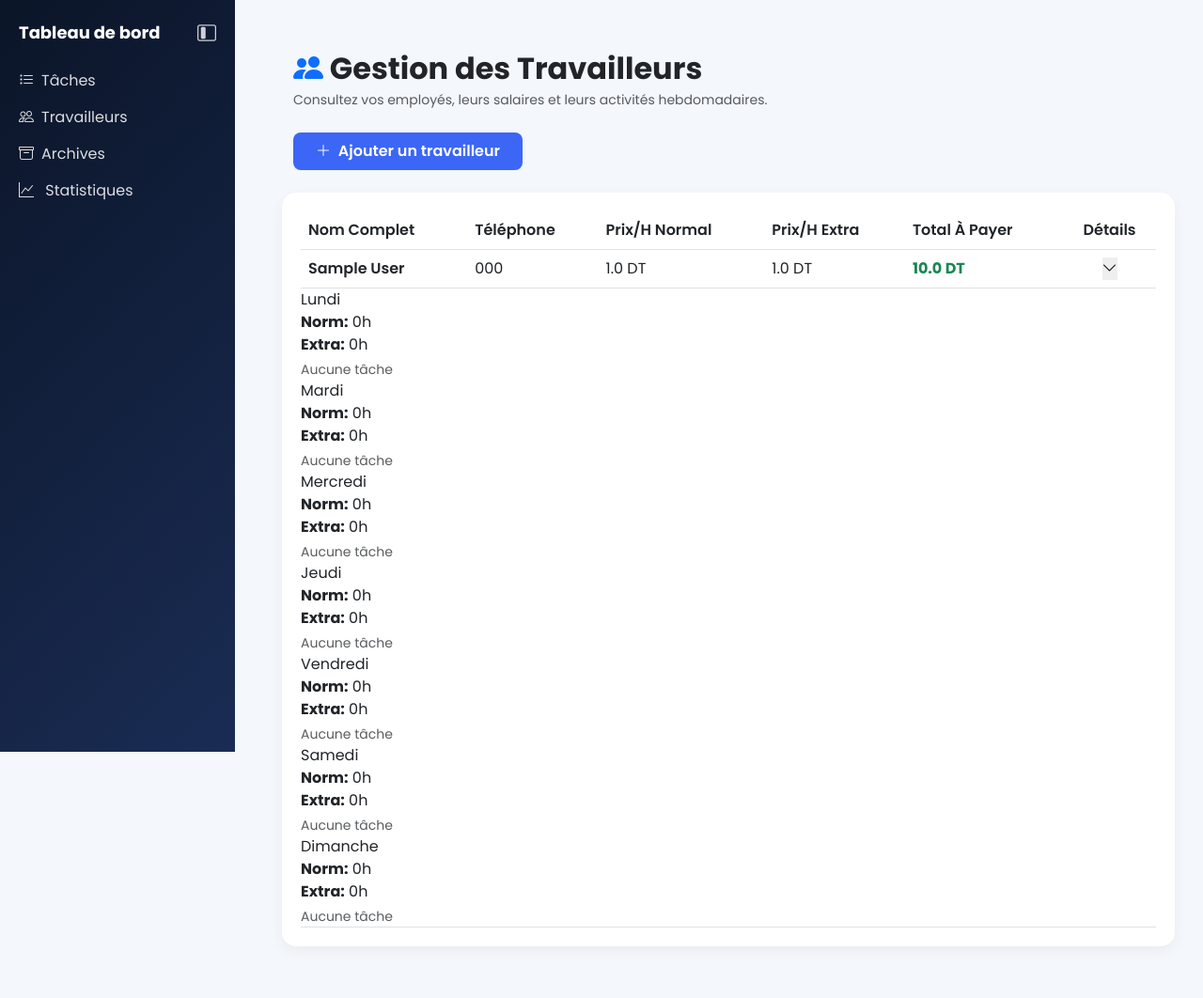
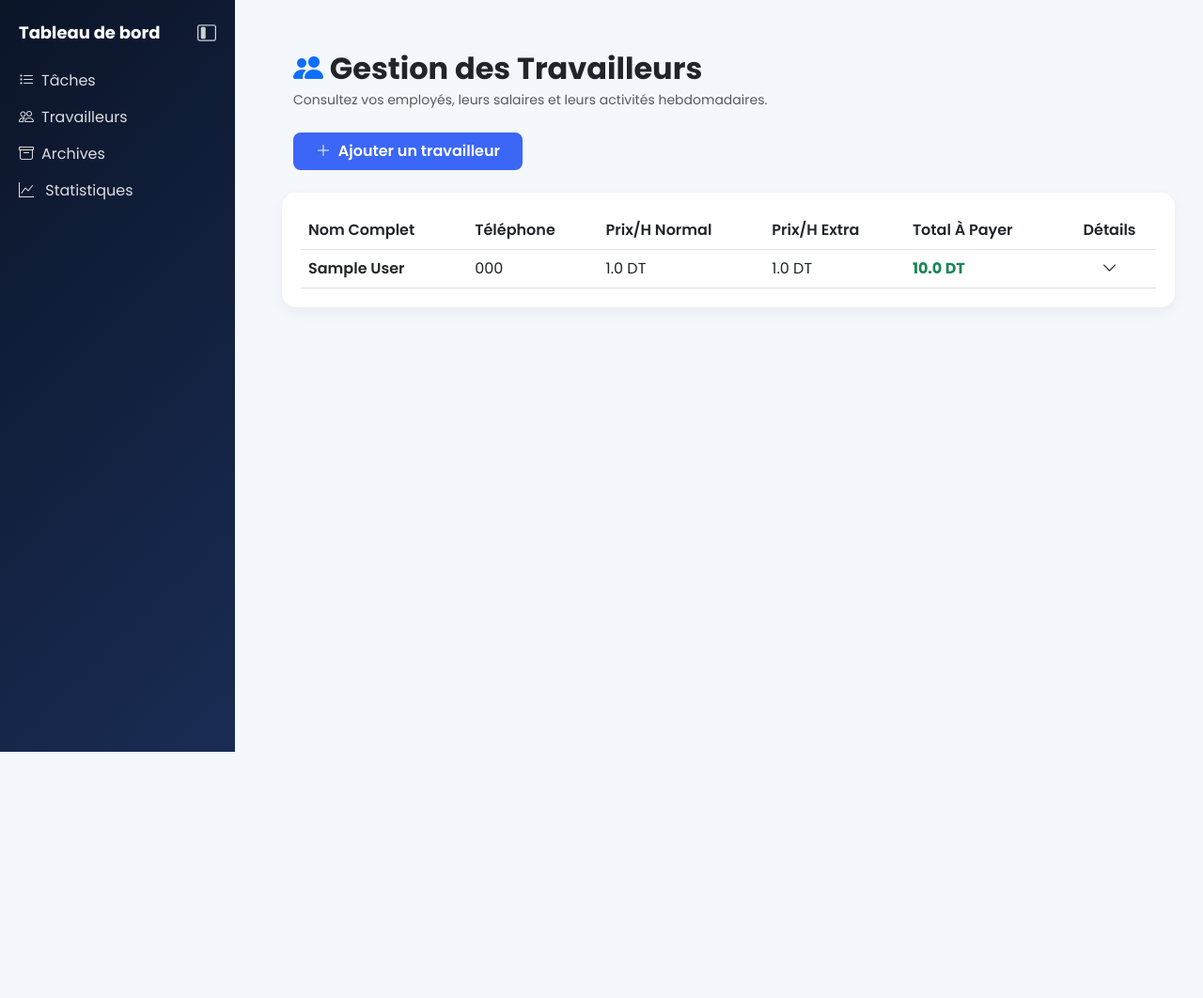
Before and after one commit to maramtemime/business-management-app, a Flask app: page /travailleurs in a window 1280 px wide. Shown: the whole page at 94% size. After the commit the page ends 800 px from the top, so only its background shows below. Run offline with Flask 3, Linux system fonts and the light colour scheme; tables that the repository leaves empty hold one stand-in row (values such as "Sample post").

Commit message:
feat(workers): add toggle CSS logic for weekly details view and arrow rotation

```diff
--- a/templates/dashboard.html
+++ b/templates/dashboard.html
@@ -103,7 +103,7 @@
             </thead>
             <tbody>
                 {% for t in today_tasks %}
-                <tr ondblclick="openTask({{ t.id }})" style="cursor: pointer;" class="{% if t.note and t.note|string|trim != '' %}has-note{% endif %}">
+                <tr ondblclick="openTask('{{ t.id }}')" style="cursor: pointer;" class="{% if t.note and t.note|string|trim != '' %}has-note{% endif %}">
                     <td>{{ t.client_name }}</td>
                     <td>{{ t.phone }}</td>
                     <td>{{ t.direction or '-' }}</td>
@@ -142,7 +142,7 @@
             </thead>
             <tbody>
                 {% for t in pending_tasks %}
-                <tr ondblclick="openTask({{ t.id }})" style="cursor: pointer;" class="{% if t.note and t.note|string|trim != '' %}has-note{% endif %}">
+                <tr ondblclick="openTask('{{ t.id }}')" style="cursor: pointer;" class="{% if t.note and t.note|string|trim != '' %}has-note{% endif %}">
                     <td>{{ t.client_name }}</td>
                     <td>{{ t.phone }}</td>
                     <td>{{ t.direction or '-' }}</td>
@@ -183,7 +183,7 @@
             </thead>
             <tbody>
                 {% for t in done_week_tasks %}
-                <tr ondblclick="openTask({{ t.id }})" style="cursor: pointer;" class="{% if t.note and t.note|string|trim != '' %}has-note{% endif %}">
+                <tr ondblclick="openTask('{{ t.id }}')" style="cursor: pointer;" class="{% if t.note and t.note|string|trim != '' %}has-note{% endif %}">
                     <td>{{ t.client_name }}</td>
                     <td>{{ t.phone }}</td>
                     <td>{{ t.direction or '-' }}</td>
--- a/templates/workers.html
+++ b/templates/workers.html
@@ -3,13 +3,74 @@
 {% block title %}Gestion des Travailleurs{% endblock %}
 
 {% block content %}
+<style>
+    /* Hide details row by default */
+    .details-row {
+        display: none;
+    }
+
+    /* Show details row when toggled */
+    .details-row.show {
+        display: table-row;
+    }
+
+    /* Toggle arrow styling and smooth rotation */
+    .toggle-arrow {
+        background: transparent;
+        transition: transform 0.2s ease-in-out;
+        cursor: pointer;
+    }
+
+    .toggle-arrow.open i {
+        transform: rotate(180deg);
+        display: inline-block;
+    }
+
+    /* Grid configuration for weekly cards */
+    .weekly-grid {
+        display: grid;
+        grid-template-columns: repeat(auto-fit, minmax(130px, 1fr));
+        gap: 12px;
+        padding: 16px;
+        background-color: #f8f9fa;
+        border-bottom: 1px solid #dee2e6;
+    }
+
+    .day-card {
+        background: #ffffff;
+        border: 1px solid #e3e6f0;
+        border-radius: 8px;
+        padding: 10px;
+        font-size: 0.85rem;
+    }
+
+    .day-name {
+        font-weight: 700;
+        color: #1a2c54;
+        border-bottom: 1px solid #edf2f7;
+        padding-bottom: 4px;
+        margin-bottom: 6px;
+    }
+
+    .tache-tag {
+        background-color: #e8f0fe;
+        color: #1a73e8;
+        padding: 2px 6px;
+        border-radius: 4px;
+        font-size: 0.75rem;
+        margin-top: 6px;
+        display: inline-block;
+        word-break: break-word;
+    }
+</style>
+
 <div class="container-fluid py-4">
     <h2 class="fw-bold text-dark mb-1">
-        <i class="bi bi-people-fill text-primary" ></i> Gestion des Travailleurs
+        <i class="bi bi-people-fill text-primary"></i> Gestion des Travailleurs
     </h2>
     <p class="text-muted small mb-4">Consultez vos employés, leurs salaires et leurs activités hebdomadaires.</p>
 
-    <button class="btn btn-primary px-4 py-2 rounded-3 fw-semibold " onclick="openModal()">
+    <button class="btn btn-primary px-4 py-2 rounded-3 fw-semibold" onclick="openModal()">
         <i class="bi bi-plus-lg me-1"></i> Ajouter un travailleur
     </button>
 </div>
```
